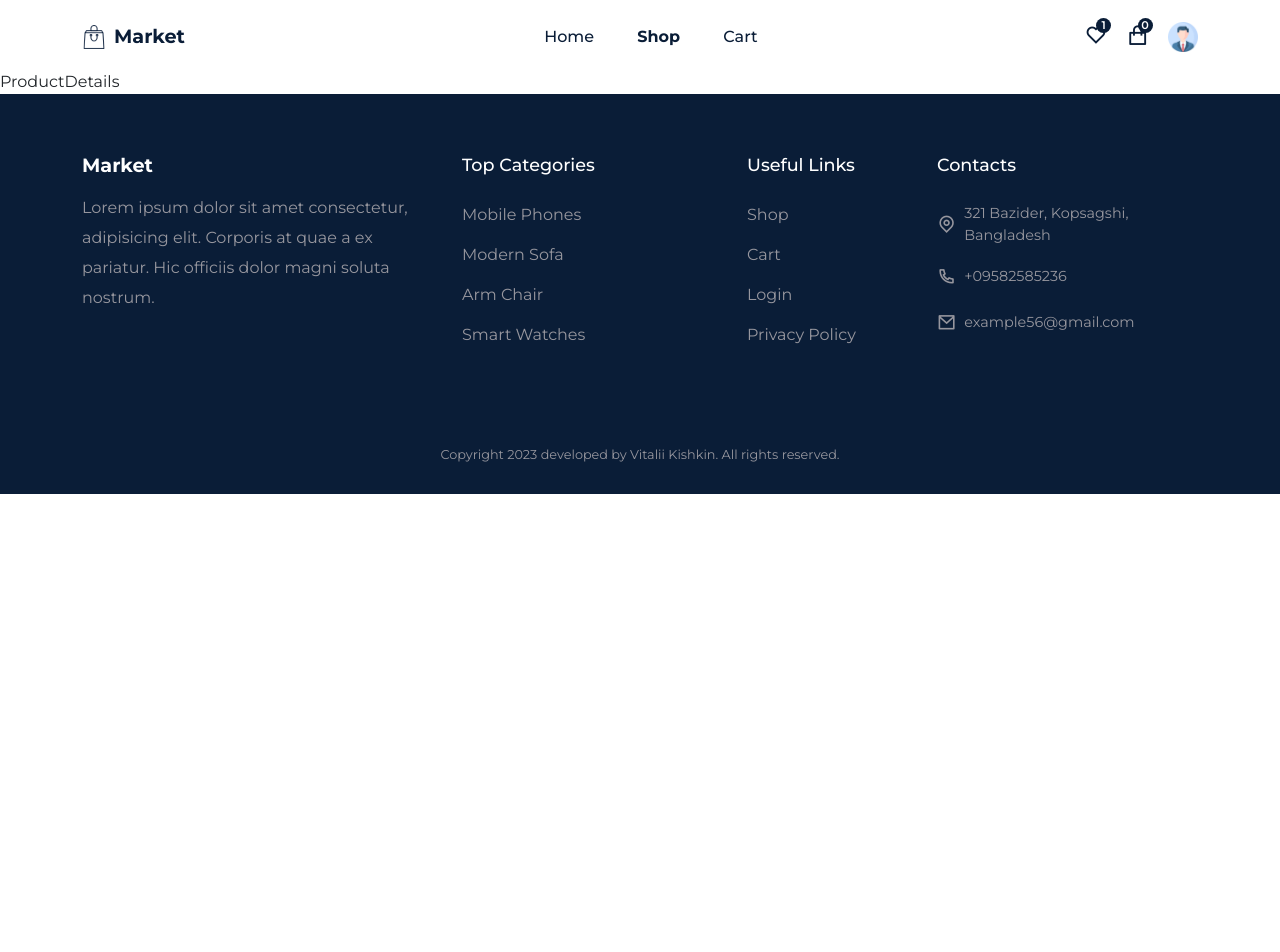
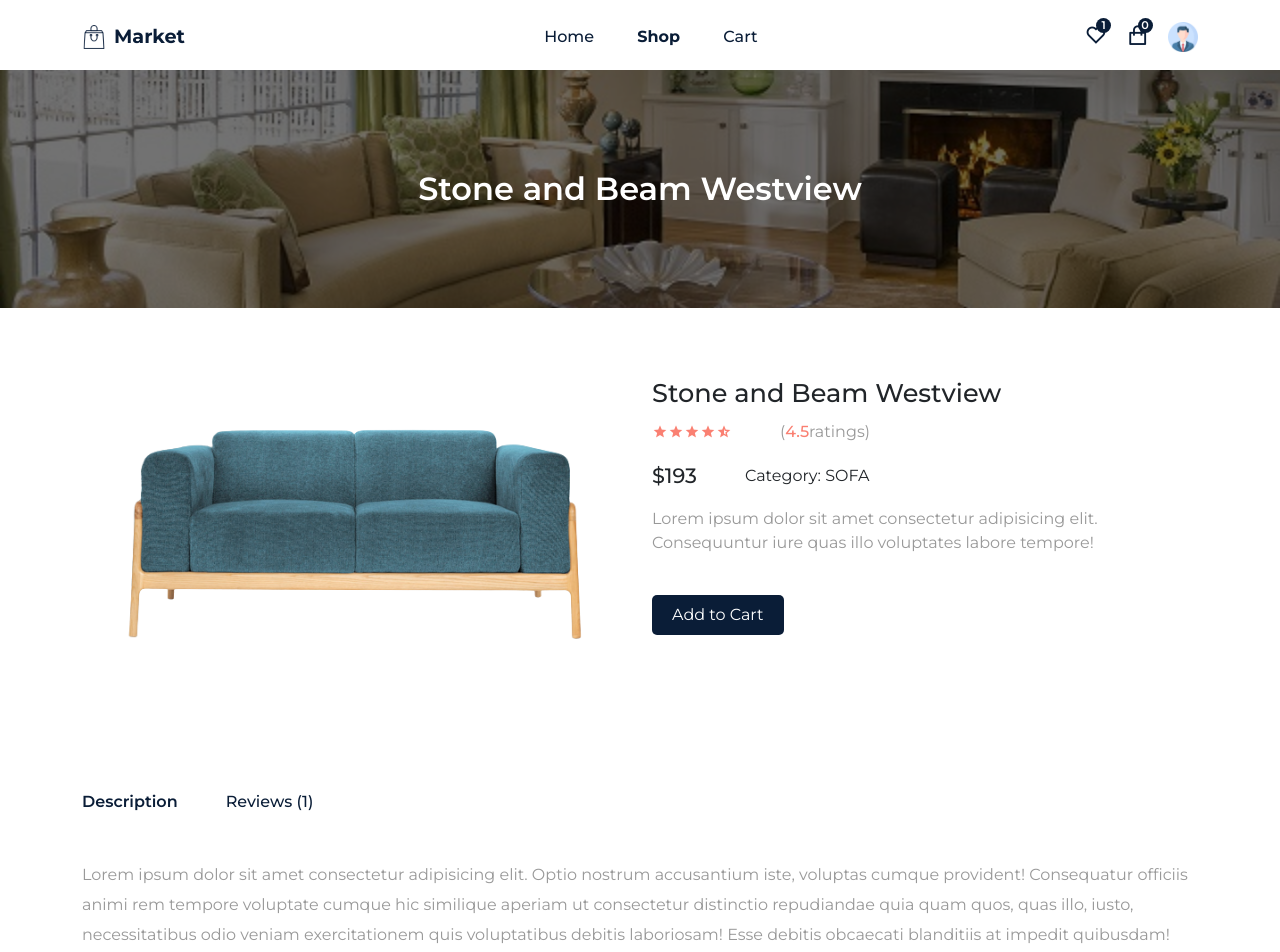
Before and after one commit to ZimmerF0/ecommerce-app, a React (Create React App) app: page /shop/01 in a window 1280 px wide. Shown: the top 952 px of the page. Before the commit the page ends 800 px from the top, so only its background shows below. Built offline with nearby package versions, Linux system fonts and the light colour scheme; the HTML template or start-up script is replaced by a standard one.

Commit message:
edits in product-details

```diff
--- a/src/pages/ProductDetails.jsx
+++ b/src/pages/ProductDetails.jsx
@@ -1,7 +1,244 @@
-import React from "react";
+import React, { useState, useRef, useEffect } from "react";
+import { useDispatch } from "react-redux";
+
+import { Container, Row, Col } from "reactstrap";
+import { useParams } from "react-router-dom";
+import products from "../assets/data/products";
+import Helmet from "../components/Helmet/Helmet";
+import CommonSection from "../components/UI/CommonSection";
+import { motion } from "framer-motion";
+import ProductsList from "../components/UI/ProductsList";
+import { cartActions } from "../redux/slices/cartSlice";
+import { toast } from "react-toastify";
+
+import "../styles/product-details.css";
 
 const ProductDetails = () => {
-  return <div>ProductDetails</div>;
+  const [tab, setTab] = useState("desc");
+  const reviewUser = useRef("");
+  const reviewMsg = useRef("");
+  const dispatch = useDispatch();
+
+  const [rating, setRating] = useState(null);
+  const { id } = useParams();
+  const product = products.find(item => item.id === id);
+
+  const {
+    imgUrl,
+    productName,
+    price,
+    avgRating,
+    reviews,
+    description,
+    shortDesc,
+    category,
+  } = product;
+
+  const relatedProducts = products.filter(item => item.category === category);
+
+  const submitHandler = e => {
+    e.preventDefault();
+
+    const reviewUserName = reviewUser.current.value;
+    const reviewUserMsg = reviewMsg.current.value;
+    const reviewObj = {
+      userName: reviewUserName,
+      text: reviewUserMsg,
+      rating,
+    };
+
+    console.log(reviewObj);
+    toast.success('Review submitted')
+  };
+
+  const addToCart = () => {
+    dispatch(
+      cartActions.addItem({
+        id,
+        image: imgUrl,
+        productName,
+        price,
+      })
+    );
+    toast.success("Product added successfuly");
+  };
+
+  useEffect(() => {
+    window.scrollTo(0, 0);
+  }, [product]);
+
+  return (
+    <Helmet title={productName}>
+      <CommonSection title={productName} />
+
+      <section className="pt-0">
+        <Container>
+          <Row>
+            <Col lg="6">
+              <img src={imgUrl} alt="" />
+            </Col>
+
+            <Col lg="6">
+              <div className="product__details">
+                <h2>{productName}</h2>
+                <div className="product__rating d-flex align-items-center gap-5 mb-3">
+                  <div>
+                    <span>
+                      <i class="ri-star-s-fill"></i>
+                    </span>
+                    <span>
+                      <i class="ri-star-s-fill"></i>
+                    </span>
+                    <span>
+                      <i class="ri-star-s-fill"></i>
+                    </span>
+                    <span>
+                      <i class="ri-star-s-fill"></i>
+                    </span>
+                    <span>
+                      <i class="ri-star-half-s-line"></i>
+                    </span>
+                  </div>
+
+                  <p>
+                    (<span>{avgRating}</span>ratings)
+                  </p>
+                </div>
+
+                <div className="d-flex align-items-center gap-5">
+                  <span className="product__price">${price}</span>
+                  <span>Category: {category.toUpperCase()}</span>
+                </div>
+                <p className="pt-3">{shortDesc}</p>
+
+                <motion.button
+                  whileHover={{ scale: 1.2 }}
+                  className="buy__btn"
+                  onClick={addToCart}
+                >
+                  Add to Cart
+                </motion.button>
+              </div>
+            </Col>
+          </Row>
+        </Container>
+      </section>
+
+      <section>
+        <Container>
+          <Row>
+            <Col lg="12">
+              <div className="tab__wrapper d-flex align-items-center gap-5">
+                <h6
+                  className={`${tab === "desc" ? "active__tab" : ""}`}
+                  onClick={() => setTab("desc")}
+                >
+                  Description
+                </h6>
+                <h6
+                  className={`${tab === "rev" ? "active__tab" : ""}`}
+                  onClick={() => setTab("rev")}
+                >
+                  Reviews ({reviews.length})
+                </h6>
+              </div>
+
+              {tab === "desc" ? (
+                <div className="tab__content mt-5">
+                  <p>{description}</p>
+                </div>
+              ) : (
+                <div className="product__review mt-5">
+                  <div className="review__wrapper">
+                    <ul>
+                      {reviews?.map((item, index) => (
+                        <li key={index} className="mb-4">
+                          <h6>John Doe</h6>
+                          <span>{item.rating} (rating)</span>
+                          <p>{item.text}</p>
+                        </li>
+                      ))}
+                    </ul>
+
+                    <div className="review__form">
+                      <h4>Leave your experience</h4>
+                      <form action="" onSubmit={submitHandler}>
+                        <div className="form__group">
+                          <input
+                            type="text"
+                            placeholder="Enter name"
+                            ref={reviewUser}
+                            required
+                          />
+                        </div>
+
+                        <div className="form__group d-flex align-items-center gap-3 rating__group">
+                          <motion.span
+                            whileTap={{ scale: 1.2 }}
+                            onClick={() => setRating(1)}
+                          >
+                            1<i class="ri-star-s-fill"></i>
+                          </motion.span>
+                          <motion.span
+                            whileTap={{ scale: 1.2 }}
+                            onClick={() => setRating(2)}
+                          >
+                            2<i class="ri-star-s-fill"></i>
+                          </motion.span>
+                          <motion.span
+                            whileTap={{ scale: 1.2 }}
+                            onClick={() => setRating(3)}
+                          >
+                            3<i class="ri-star-s-fill"></i>
+                          </motion.span>
+                          <motion.span
+                            whileTap={{ scale: 1.2 }}
+                            onClick={() => setRating(4)}
+                          >
+                            4<i class="ri-star-s-fill"></i>
+                          </motion.span>
+                          <motion.span
+                            whileTap={{ scale: 1.2 }}
+                            onClick={() => setRating(5)}
+                          >
+                            5<i class="ri-star-s-fill"></i>
+                          </motion.span>
+                        </div>
+
+                        <div className="form__group">
+                          <textarea
+                            ref={reviewMsg}
+                            rows={4}
+                            type="text"
+                            placeholder="Review message"
+                            required
+                          />
+                        </div>
+
+                        <motion.button
+                          type="submit"
+                          whileHover={{ scale: 1.2 }}
+                          className="buy__btn"
+                        >
+                          Submit
+                        </motion.button>
+                      </form>
+                    </div>
+                  </div>
+                </div>
+              )}
+            </Col>
+
+            <Col lg="12" className="mt-5">
+              <h2 className="related__title">You might also like</h2>
+            </Col>
+
+            <ProductsList data={relatedProducts} />
+          </Row>
+        </Container>
+      </section>
+    </Helmet>
+  );
 };
 
 export default ProductDetails;
--- a/src/pages/Shop.jsx
+++ b/src/pages/Shop.jsx
@@ -73,7 +73,7 @@
       <section>
         <Container>
           <Row>
-            <Col lg="3" md="3">
+            <Col lg="3" md="6">
               <div className="filter__widget">
                 <select onChange={handleFilter}>
                   <option>Filter By Category</option>
@@ -85,7 +85,7 @@
                 </select>
               </div>
             </Col>
-            <Col lg="3" md="3">
+            <Col lg="3" md="6" className="text-end">
               <div className="filter__widget">
                 <select>
                   <option>Sort By</option>
@@ -94,7 +94,7 @@
                 </select>
               </div>
             </Col>
-            <Col lg="6" md="6">
+            <Col lg="6" md="12">
               <div className="search__box">
                 <input
                   type="text"
--- a/src/styles/common-section.css
+++ b/src/styles/common-section.css
@@ -11,3 +11,13 @@
   color: #fff;
   font-weight: 600;
 }
+
+@media only screen and (max-width: 768px) {
+  .common__section {
+    padding: 70px 0;
+  }
+
+  .common__section h1 {
+    font-size: 1.4rem;
+  }
+}
--- /dev/null
+++ b/src/styles/product-details.css
@@ -0,0 +1,100 @@
+.product__details {
+  margin-top: 70px;
+}
+
+.product__details h2 {
+  font-size: 1.6rem;
+  margin-bottom: 10px;
+}
+
+.product__rating span i {
+  color: salmon;
+}
+
+.product__rating p span {
+  color: salmon;
+  font-weight: 500;
+}
+
+.product__price {
+  font-size: 1.3rem;
+  font-weight: 500;
+}
+
+.tab__wrapper {
+  color: var(--primary-color);
+  font-weight: 500;
+  font-size: 1rem;
+  cursor: pointer;
+}
+
+.active__tab {
+  font-weight: 600;
+}
+
+.tab__content p {
+  line-height: 30px;
+}
+
+.review__wrapper ul li span {
+  color: salmon;
+  font-weight: 600;
+}
+
+.review__wrapper ul li p {
+  margin: 10px 0;
+}
+
+.review__form {
+  width: 70%;
+  margin: auto;
+  margin-top: 50px;
+}
+
+.review__form h4 {
+  font-size: 1.2rem;
+  font-weight: 600;
+  margin-bottom: 30px;
+}
+
+.form__group {
+  margin-bottom: 30px;
+}
+
+.form__group input,
+.form__group textarea {
+  width: 100%;
+  border: 1px solid var(--primary-color);
+  border-radius: 5px;
+  padding: 8px 20px;
+}
+
+.form__group input:focus,
+.form__group textarea:focus {
+  outline: none;
+}
+
+.form__group span {
+  display: flex;
+  align-items: center;
+  column-gap: 5px;
+  color: salmon;
+  font-weight: 600;
+  cursor: pointer;
+}
+
+.related__title {
+  font-size: 1.2rem;
+  font-weight: 600;
+  margin-top: 30px;
+}
+
+@media only screen and (max-width: 768px) {
+  .product-details h2 {
+    font-size: 1.3rem;
+  }
+
+  .rating__group {
+    column-gap: 1rem !important;
+  }
+}
--- a/src/styles/shop.css
+++ b/src/styles/shop.css
@@ -36,3 +36,14 @@
 .search__box span {
   color: var(--primary-color);
 }
+
+@media only screen and (max-width: 768px) {
+  .filter__widget {
+    margin-bottom: 30px;
+  }
+
+  .filter__widget select {
+    padding: 7px 20px;
+    font-size: 0.9rem;
+  }
+}
```
Also changed, not shown: src/styles/cart.css (added).
